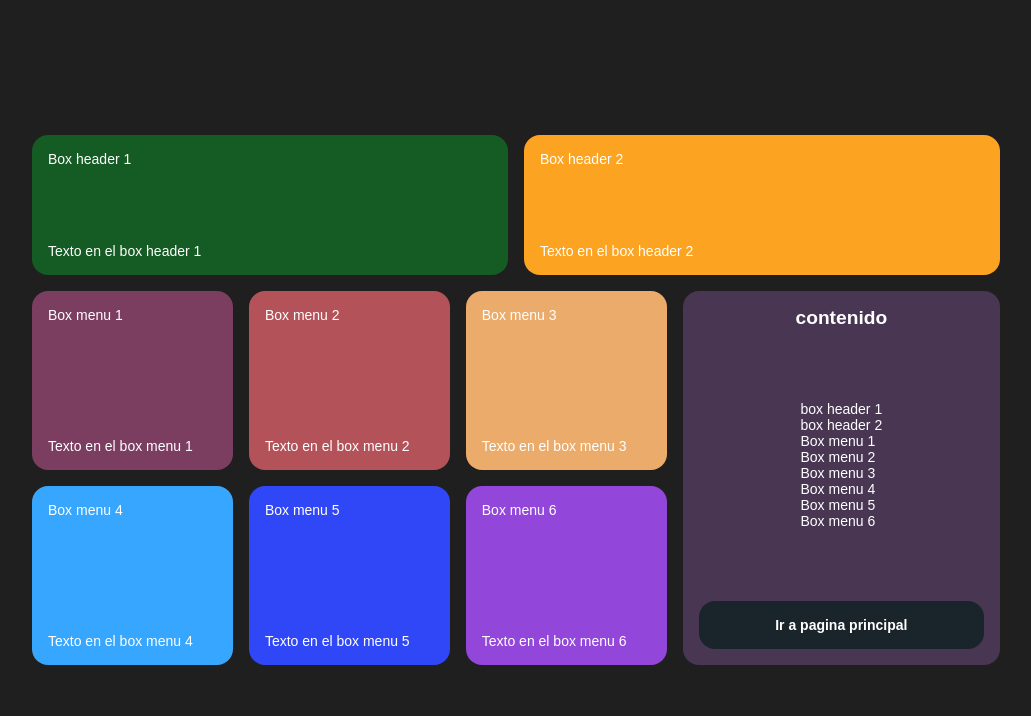
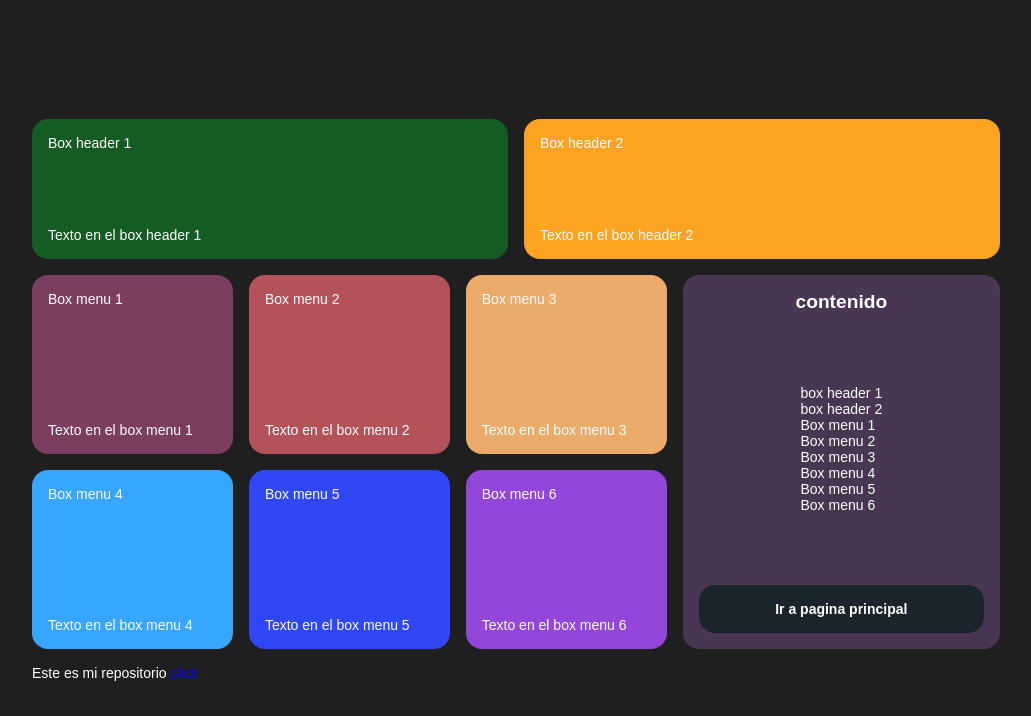
Before and after one commit to alpachm/duty_grid, a plain HTML site: page index.html in a window 1280 px wide. Shown: the whole page, without its empty margins (124-1155 px from the left). Drawn offline with Linux system fonts and the light colour scheme.

Commit message:
link repositorio

```diff
--- a/index.html
+++ b/index.html
@@ -85,6 +85,8 @@
             </div>
 
         </div>
+
+        <p>Este es mi repositorio <a href="https://github.com/alpachm/duty_grid.git">click</a></p>
     </div>
 
 </body>
--- a/style.css
+++ b/style.css
@@ -160,6 +160,10 @@ body {
     background: var(--bgColor);
 }
 
+.conteiner>p {
+    margin-top: 1rem;
+}
+
 /* MEDIA QUERIES */
 
 @media (min-width:520px) {
```
